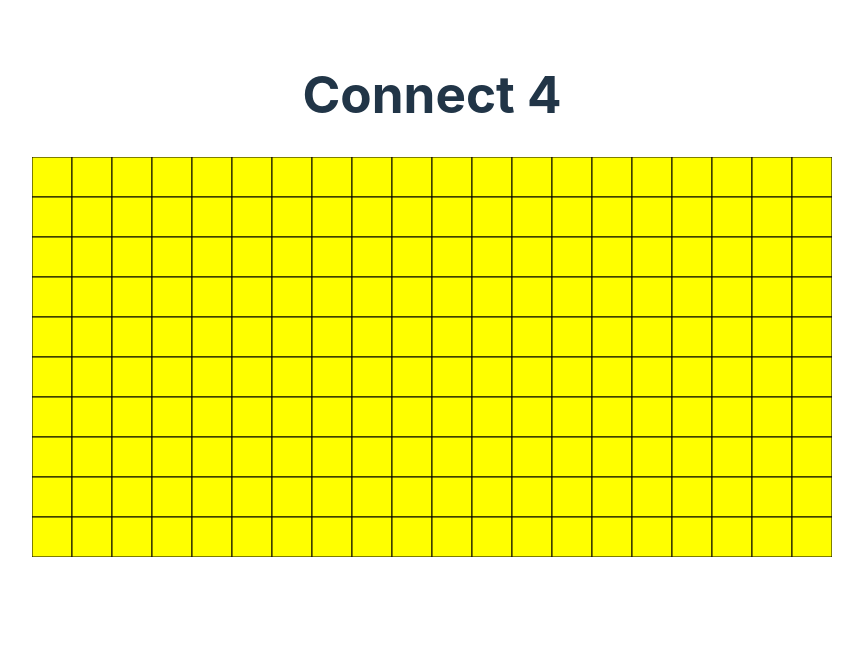
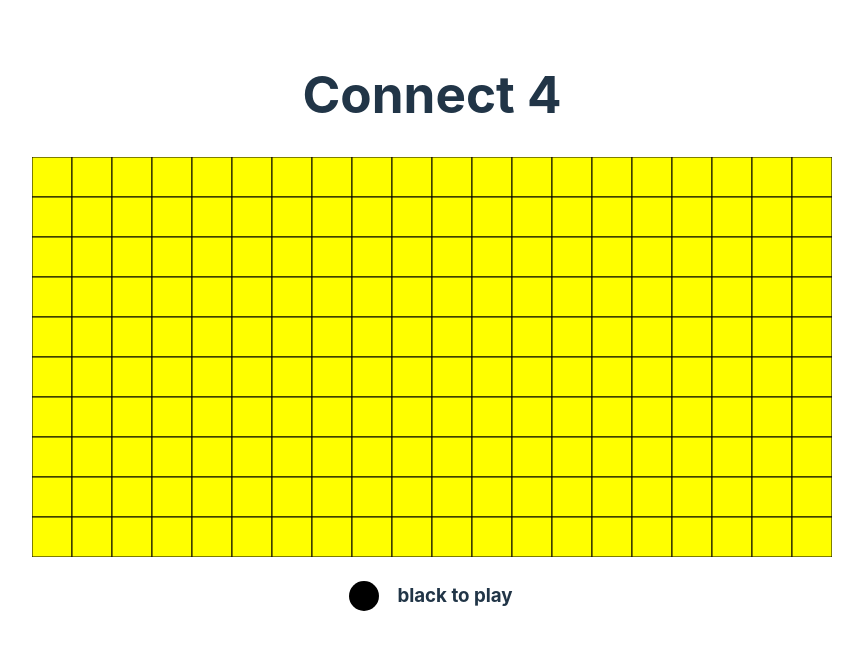
Before and after one commit to tvillafane/c4, a React (Vite) app: page / in a window 1280 px wide. Shown: the top 650 px of the page, without its empty margins (208-1071 px from the left). Built offline with nearby package versions, Linux system fonts and the light colour scheme.

Commit message:
chore: game info header

```diff
--- a/src/App.css
+++ b/src/App.css
@@ -4,3 +4,15 @@
   padding: 2rem;
   text-align: center;
 }
+
+.gameInfo {
+  display: flex;
+  flex-direction: row;
+  justify-content: center;
+  align-items: center;
+
+  h3 {
+    width: 120px;
+    margin-left: 1rem;
+  }
+}
--- a/src/App.tsx
+++ b/src/App.tsx
@@ -151,6 +151,18 @@ function App() {
         gameState={gameState}
         onPress={updateGame}
       />
+      <div className='gameInfo'>
+        <svg width={30} height={30} xmlns="http://www.w3.org/2000/svg">
+          <circle
+            r={15}
+            cx={15}
+            cy={15}
+            fill={ turn % 2 == 0 ? 'black' : 'red' }
+          />
+        </svg>
+        <h3>{ turn % 2 == 0 ? "black" : "red" } to play</h3>
+      </div>
+
     </>
   )
 }
```
